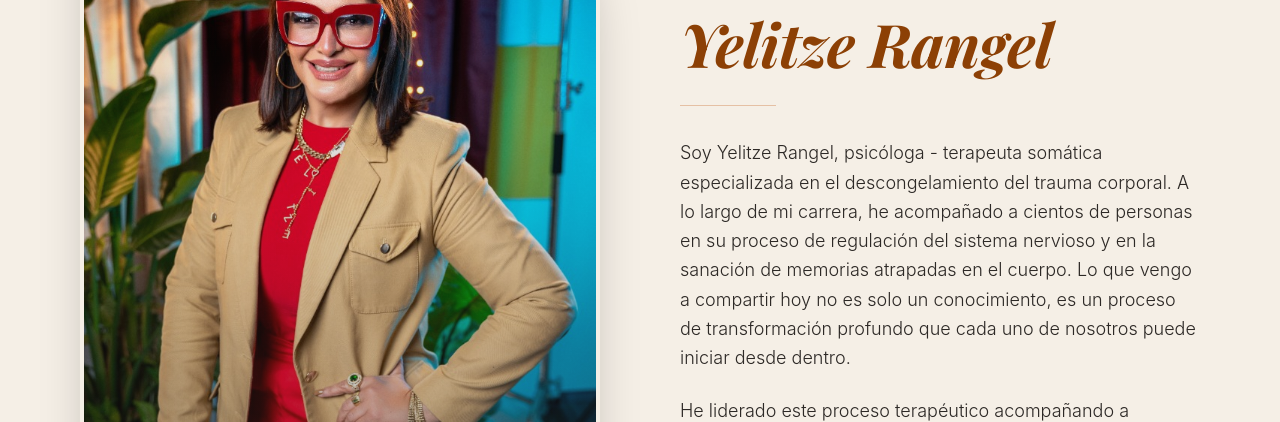
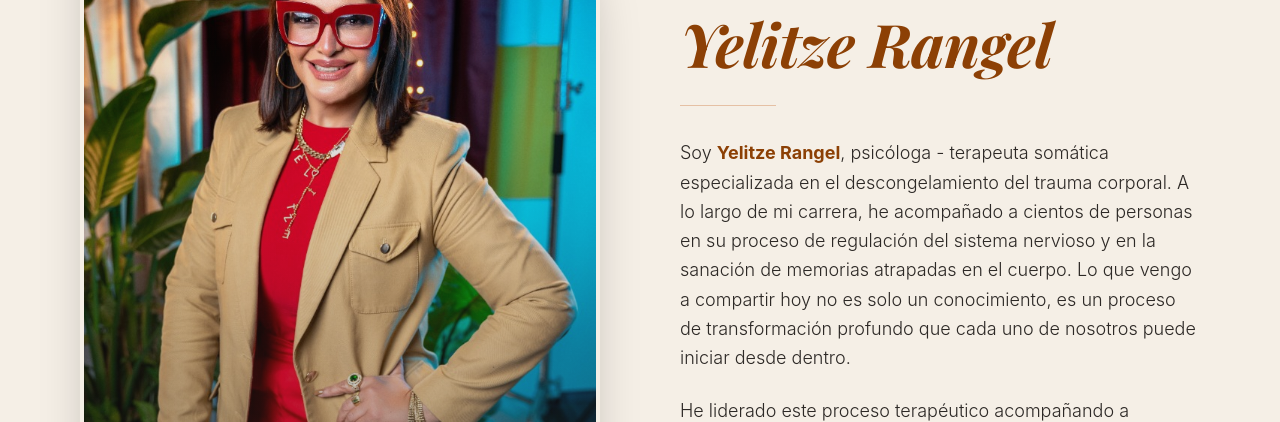
Before and after one commit to yelitzerangeloficialweb-max/yelitze-rangel-web, a Next.js app: page /venezuela-en-el-cuerpo in a window 1280 px wide. Shown: the part 2800-3222 px from the top of the page. Built offline with nearby package versions, Linux system fonts and the light colour scheme; a web font is replaced by a local one.

Commit message:
content: highlight Yelitze name and update method heading

```diff
--- a/app/venezuela-en-el-cuerpo/page.tsx
+++ b/app/venezuela-en-el-cuerpo/page.tsx
@@ -225,7 +225,7 @@ export default function VenezuelaEnElCuerpoPage() {
                                 <div className="w-24 h-px bg-[#C1530A]/30 mb-8" />
                                 <div className="space-y-6 text-lg text-[#2D2926] font-light leading-relaxed">
                                     <p>
-                                        Soy Yelitze Rangel, psicóloga - terapeuta somática especializada en el descongelamiento del trauma corporal. A lo largo de mi carrera, he acompañado a cientos de personas en su proceso de regulación del sistema nervioso y en la sanación de memorias atrapadas en el cuerpo. Lo que vengo a compartir hoy no es solo un conocimiento, es un proceso de transformación profundo que cada uno de nosotros puede iniciar desde dentro.
+                                        Soy <strong className="text-[#8C4005] font-bold">Yelitze Rangel</strong>, psicóloga - terapeuta somática especializada en el descongelamiento del trauma corporal. A lo largo de mi carrera, he acompañado a cientos de personas en su proceso de regulación del sistema nervioso y en la sanación de memorias atrapadas en el cuerpo. Lo que vengo a compartir hoy no es solo un conocimiento, es un proceso de transformación profundo que cada uno de nosotros puede iniciar desde dentro.
                                     </p>
                                     <p>
                                         He liderado este proceso terapéutico acompañando a personas en distintos países, integrando ciencia, experiencia y sabiduría ancestral.
@@ -243,7 +243,7 @@ export default function VenezuelaEnElCuerpoPage() {
                     <FadeIn>
                         <h2 className="text-[#2D2926] font-bold tracking-[0.4em] uppercase text-xs mb-8">El Método</h2>
                         <h3 className="text-4xl lg:text-7xl font-heading text-[#8C4005] mb-12 font-bold leading-tight">
-                            Arquitectura <span className="text-[#C1530A]">Intencional</span>
+                            Arquitectura de vida <br className="md:hidden" /> <span className="text-[#C1530A]">Intencional</span>
                         </h3>
                         <p className="text-2xl text-[#2D2926] font-light max-w-3xl mx-auto italic mb-20">
                             Dejamos de reaccionar al entorno para empezar a diseñar nuestra respuesta interna.
```
